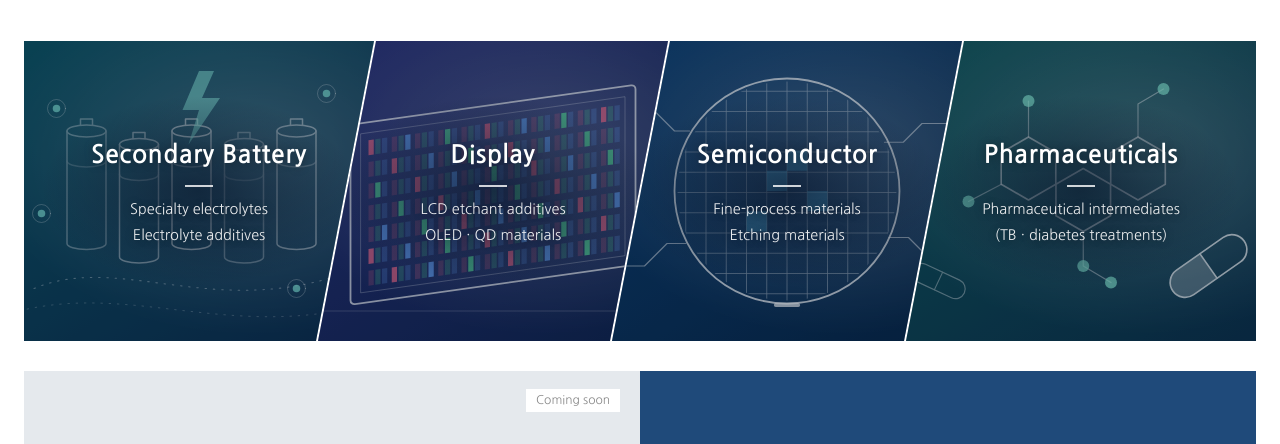
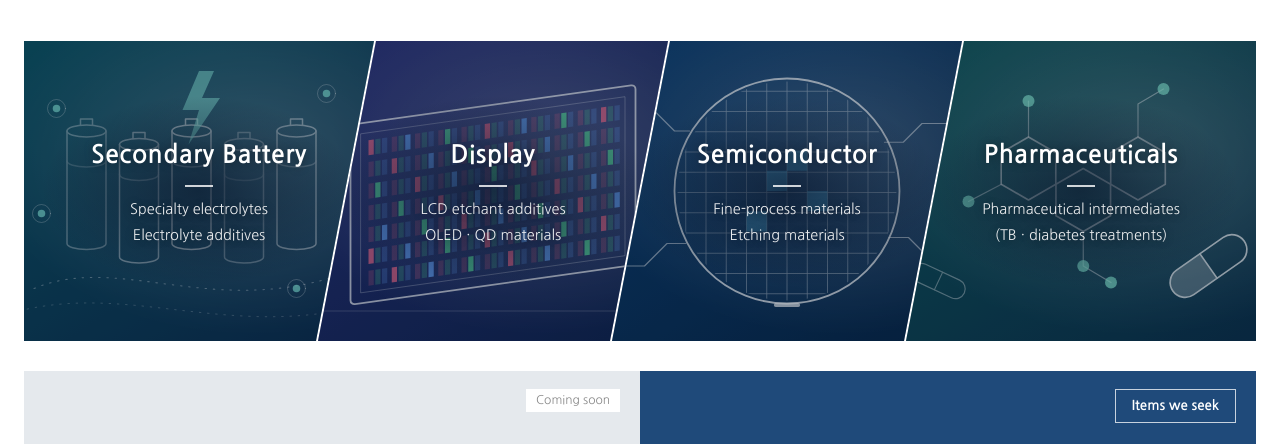
Before and after one commit to chunboproposal/chunboproposal.github.io, a plain HTML site: page index.html in a window 1280 px wide. Shown: the part 318-762 px from the top of the page. Drawn offline with Linux system fonts and the light colour scheme.

Commit message:
공급 제안 문의 카드에 공급제안 희망품목 버튼

```diff
--- a/index.html
+++ b/index.html
@@ -358,6 +358,10 @@ button.card3:hover{border:0;background:#123963}
 .card3 h3{font-size:20px;color:#2d2d2d}
 .card3.dim{opacity:1}.card3.dim h3{color:#666}
 .card3 .soon{background:#fff;border:0;color:#888;border-radius:0}
+/* 공급 제안 문의 카드 — 오른쪽 위 「공급제안 희망품목」 버튼(2026-11-04) · 카드는 div(버튼 안 버튼 불가) */
+.card3.is-btn{cursor:pointer}.card3.is-btn:hover{background:#123963}.card3.is-btn:focus-visible{outline:2px solid #fff;outline-offset:-6px}
+.card3 .wishbtn{position:absolute;top:18px;right:20px;z-index:1;height:34px;padding:0 16px;border:1px solid rgba(255,255,255,.75);background:transparent;color:#fff;font:inherit;font-size:13.5px;font-weight:700;cursor:pointer;transition:background .15s,color .15s}
+.card3 .wishbtn:hover,.card3 .wishbtn:focus-visible{background:#fff;color:#1f4a7a;outline:none}
 .intro{padding-block:0 6px}
 .intro-row{align-items:stretch;background:#e5f3fc;padding:26px 30px;gap:24px 40px}
 .intro-txt{display:flex;align-items:center}.intro-txt p{color:#333;font-size:15px;line-height:1.75;margin:0}
@@ -412,7 +416,7 @@ button.card3:hover{border:0;background:#123963}
   const ATT_REQ = { msds:true, coa:true };
   const T = {
   ko:{ inq:'1:1 문의', inq_title:'제안하기', inq_desc:'문의 종류를 선택해 주십시오.', co:'천보 · 천보신소재 · 천보비엘에스 · 천보정밀', biz:[['이차전지','특수전해질','전해액 첨가제'],['디스플레이','LCD 식각액 첨가제','OLED · QD 소재'],['반도체','반도체 미세공정 소재','반도체 식각 소재'],['의약품','의약품 중간체','(결핵 · 당뇨 치료제)']], go:'바로가기', soon:'준비 중',
-    c1:'제품 구매 문의', c1s:'천보, 천보신소재, 천보비엘에스 제품 구매', c2:'공급 제안 문의', c2s:'원부자재 공급 제안서 제출', c3:'사업 협력 문의', c3s:'공동 개발, 사업 제휴',
+    c1:'제품 구매 문의', c1s:'천보, 천보신소재, 천보비엘에스 제품 구매', c2wish:'공급제안 희망품목', c2:'공급 제안 문의', c2s:'원부자재 공급 제안서 제출', c3:'사업 협력 문의', c3s:'공동 개발, 사업 제휴',
     crumb_home:'제안하기', crumb:'공급 제안 문의', title:'원부자재 공급 제안',
     lead:'품질과 공급 안정성을 갖춘 원부자재 협력사를 찾고 있습니다.',
     flow:[['공급 제안 품목','제안 희망 품목'],['제안서 작성','제안 품목 입력 및 자료 첨부'],['구매팀 검토 및 회신','2주 내 평가결과 회신'],['평가 및 등록프로세스 진행','적합 건에 한해 안내 예정']],
@@ -432,7 +436,7 @@ button.card3:hover{border:0;background:#123963}
     wish_t:'공급 제안 품목', wish_d:'천보가 공급 제안을 받고 있는 품목입니다.', wish_raw:'원자재', wish_sub:'부자재', wish_q:'품목명 또는 사양 검색', wish_none:'검색 결과가 없습니다.', wish_load:'불러오는 중…', wish_fail:'목록을 불러오지 못했습니다. 잠시 후 다시 열어 주십시오.', wish_empty:'현재 공개된 품목이 없습니다.', wish_go:'이 품목으로 제안하기', wish_close:'닫기', wish_etc:'기타', done:'접수가 완료되었습니다.', refno:'접수번호', refno_d:'진행현황 확인을 위해서 접수번호를 기억해주세요.', lk_lead:'공급 제안 접수번호와 제출하신 이메일로 진행현황을 확인할 수 있습니다.', lk_t:'진행현황 확인', lk_d:'접수번호와 제출하신 이메일을 입력하십시오.', lk_no:'접수번호', lk_email:'이메일', lk_btn:'조회', lk_busy:'조회 중…', lk_nf:'접수번호 또는 이메일이 맞지 않습니다.', lk_wait:'잠시 후 다시 조회해 주십시오.', lk_fail:'조회하지 못했습니다. 잠시 후 다시 시도해 주십시오.', lk_none:'접수되었습니다. 구매팀이 검토를 준비하고 있습니다.', lk_at:'접수', lk_upd:'갱신', lk_items:'제안 품목', fail:'제출하지 못했습니다. 잠시 후 다시 ‘제출’을 눌러 주십시오.', not_ready:'접수 주소가 아직 설정되지 않았습니다.',
     foot:'천보 구매팀 | 원부자재 공급 제안' },
   en:{ inq:'1:1 Inquiry', inq_title:'Proposals', inq_desc:'Please select the type of inquiry.', co:'Chunbo · Chunbo Advanced Materials · Chunbo BLS · Chunbo Precision', biz:[['Secondary Battery','Specialty electrolytes','Electrolyte additives'],['Display','LCD etchant additives','OLED · QD materials'],['Semiconductor','Fine-process materials','Etching materials'],['Pharmaceuticals','Pharmaceutical intermediates','(TB · diabetes treatments)']], go:'Go', soon:'Coming soon',
-    c1:'Product Purchase', c1s:'Products of Chunbo, Chunbo Advanced Materials, Chunbo BLS', c2:'Supply Proposal', c2s:'Submit a raw material supply proposal', c3:'Business Partnership', c3s:'Joint development / alliances',
+    c1:'Product Purchase', c1s:'Products of Chunbo, Chunbo Advanced Materials, Chunbo BLS', c2wish:'Items we seek', c2:'Supply Proposal', c2s:'Submit a raw material supply proposal', c3:'Business Partnership', c3s:'Joint development / alliances',
     crumb_home:'Proposals', crumb:'Supply Proposal', title:'Raw Material Supply Proposal',
     lead:'We are looking for raw material partners who offer reliable quality and stable supply.',
     flow:[['Proposal items','Items open for proposal'],['Write proposal','Enter items / attach documents'],['Review / reply','Evaluation result within 2 weeks'],['Evaluation & registration','Guidance for accepted proposals only']],
@@ -452,7 +456,7 @@ button.card3:hover{border:0;background:#123963}
     wish_t:'Proposal items', wish_etc:'Others', wish_d:'Items for which Chunbo is accepting supply proposals.', wish_raw:'Raw materials', wish_sub:'Sub-materials', wish_q:'Search item name / spec', wish_none:'No results.', wish_load:'Loading…', wish_fail:'Could not load the list. Please try again later.', wish_empty:'No items are published at the moment.', wish_go:'Propose this item', wish_close:'Close', done:'Your proposal has been received.', refno:'Reference No.', refno_d:'Please keep this reference number to check the progress.', lk_lead:'Check the progress of your supply proposal with the reference number and your e-mail.', lk_t:'Check progress', lk_d:'Enter your reference number and the e-mail you submitted.', lk_no:'Reference No.', lk_email:'E-mail', lk_btn:'Check', lk_busy:'Checking…', lk_nf:'The reference number or e-mail does not match.', lk_wait:'Please try again in a moment.', lk_fail:'Could not check the progress. Please try again later.', lk_none:'Received. Our purchasing team is preparing the review.', lk_at:'Submitted', lk_upd:'Updated', lk_items:'Items', fail:'Submission failed. Please press “Submit” again in a moment.', not_ready:'The submission address is not set yet.',
     foot:'Chunbo Purchasing Team, Raw Material Supply Proposal' },
   zh:{ inq:'一对一咨询', inq_title:'提案', inq_desc:'请选择咨询类型。', co:'Chunbo · Chunbo Advanced Materials · Chunbo BLS · Chunbo Precision', biz:[['二次电池','特种电解质','电解液添加剂'],['显示屏','LCD蚀刻液添加剂','OLED · QD材料'],['半导体','半导体微细工艺材料','半导体蚀刻材料'],['医药','医药中间体','（结核 · 糖尿病治疗药）']], go:'前往', soon:'准备中',
-    c1:'产品采购咨询', c1s:'Chunbo、Chunbo Advanced Materials、Chunbo BLS 产品采购', c2:'供应提案', c2s:'提交原辅材料供应提案', c3:'业务合作咨询', c3s:'共同开发/业务合作',
+    c1:'产品采购咨询', c1s:'Chunbo、Chunbo Advanced Materials、Chunbo BLS 产品采购', c2wish:'征集品目', c2:'供应提案', c2s:'提交原辅材料供应提案', c3:'业务合作咨询', c3s:'共同开发/业务合作',
     crumb_home:'提案', crumb:'供应提案', title:'原辅材料供应提案',
     lead:'我们正在寻找品质可靠、供应稳定的原辅材料合作伙伴。',
     flow:[['提案品目','征集提案品目'],['填写提案','填写品目/上传资料'],['审核/回复','2周内回复评估结果'],['评估及注册流程','仅限合格提案另行通知']],
@@ -525,7 +529,7 @@ button.card3:hover{border:0;background:#123963}
       <div class="biz" role="list">${(t('biz') || []).map((b, i) => `<div class="biz-i biz-${i + 1}" role="listitem"><div class="biz-bg" aria-hidden="true">${BIZ_ART[i] || ''}</div><div class="biz-tx"><b>${esc(b[0])}</b><span>${esc(b[1])}</span><span>${esc(b[2])}</span></div></div>`).join('')}</div>
       <div class="cards">
         <div class="card3 dim"><span class="soon">${esc(t('soon'))}</span>${ICON.flask}<h3>${esc(t('c1'))}</h3></div>
-        <button type="button" class="card3" data-go="supply">${ICON.supply}<h3>${esc(t('c2'))}</h3><span class="go">${esc(t('go'))} <i></i></span></button>
+        <div class="card3 is-btn" data-go="supply" role="button" tabindex="0"><button type="button" class="wishbtn" data-wish>${esc(t('c2wish'))}</button>${ICON.supply}<h3>${esc(t('c2'))}</h3><span class="go">${esc(t('go'))} <i></i></span></div>
       </div></div></section>`;
   }
 
@@ -743,6 +747,7 @@ button.card3:hover{border:0;background:#123963}
   });
   /* 검색칸 — 한글 · 중국어 조합 중에는 다시 그리지 않음(낱자로 갈라지던 것, 2026-11-04) */
   let wishComp = false; let wishT = 0;
+  document.addEventListener('keydown', (e) => { const c = e.target.closest && e.target.closest('div[data-go]'); if (c && e.target === c && (e.key === 'Enter' || e.key === ' ')) { e.preventDefault(); c.click(); } });
   document.addEventListener('compositionstart', (e) => { if (e.target.id === 'wishQ') wishComp = true; });
   document.addEventListener('compositionend', (e) => { if (e.target.id === 'wishQ') { wishComp = false; W.q = e.target.value; clearTimeout(wishT); wishT = setTimeout(renderWish, 150); } });
   document.addEventListener('input', (e) => { if (e.target.id === 'wishQ') { W.q = e.target.value; if (e.isComposing || wishComp) return; clearTimeout(wishT); wishT = setTimeout(() => { if (!wishComp) renderWish(); }, 150); } });
@@ -759,6 +764,7 @@ button.card3:hover{border:0;background:#123963}
   document.addEventListener('click', (e) => {
     const lb = e.target.closest('[data-lang]'); if (lb) { lang = lb.dataset.lang; try { localStorage.setItem('cbp-lang', lang); } catch { /* 무시 */ } render(); return; }
     if (e.target.closest('[data-home]')) { goView('home'); return; }
+    if (e.target.closest('[data-wish]')) return;   /* 카드 오른쪽 위 「공급제안 희망품목」 — 목록 팝업만 */
     if (e.target.closest('[data-go="supply"]')) { goView('supply'); return; }
     if (e.target.closest('[data-go="status"]')) { goView('status'); return; }
     const jp = e.target.closest('[data-jump]'); if (jp) { const [sec, idx] = jp.dataset.jump.split('|'); if (idx !== undefined) { S.itemSel = +idx; render(); } const sc = $(`#sec-${sec}`); if (sc) { sc.scrollIntoView({ behavior:'smooth', block:'start' }); const f = sc.querySelector('.f.err input, .f.err select, .f.err textarea'); if (f) setTimeout(() => f.focus({ preventScroll:true }), 400); } return; }
```
